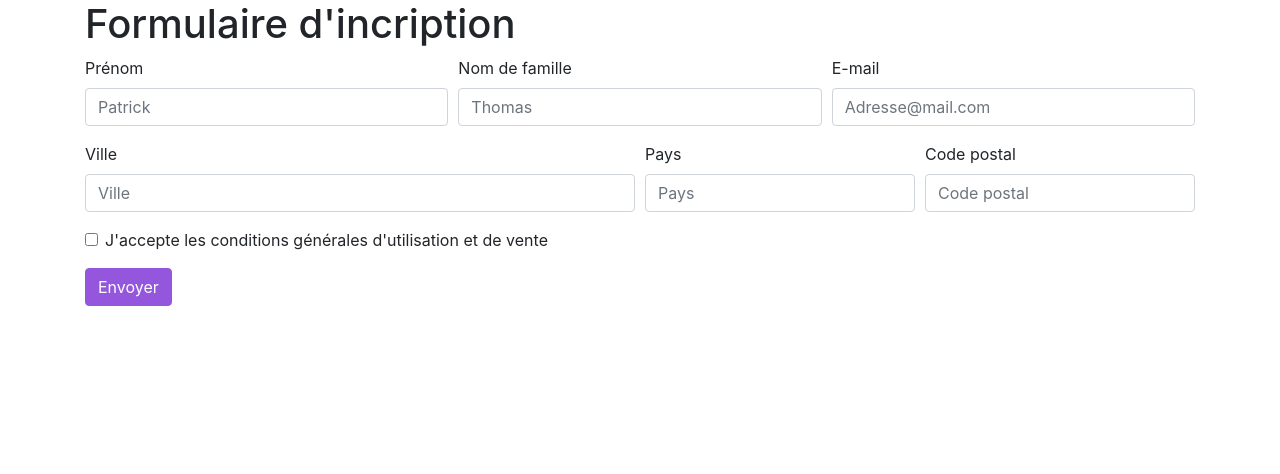
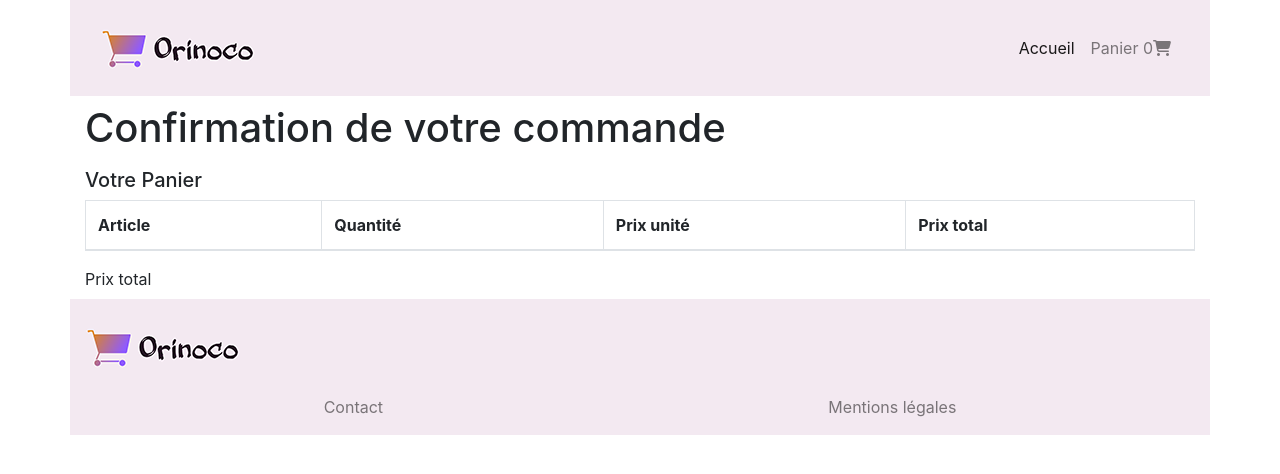
Before and after one commit to AnaelDamette/AnaelDamette_5_30_12_2020, a plain HTML site: page Frontend/html/commandeComplete.html in a window 1280 px wide. Drawn offline with nearby package versions, Linux system fonts and the light colour scheme; no server answers.

Commit message:
création page commandeComplete

```diff
--- a/Frontend/html/commandeComplete.html
+++ b/Frontend/html/commandeComplete.html
@@ -23,79 +23,75 @@
     <script type="module" src='../script.js'></script>
     <title>Commande complete, merci d'avoir commander sur Orinico</title>
 </head>
+
 <body>
-    <section class="container formulaire">
-        <h1>Formulaire d'incription</h1>
-        <form class="needs-validation" novalidate>
-            <div class="form-row">
-                <div class="col-md-4 mb-3">
-                    <label for="prenom">Prénom</label>
-                    <input type="text" class="form-control" id="prenom" placeholder="Patrick" required>
-                    <div class="valid-feedback">Ok !</div>
-                    <div class="invalid-feedback">Valeur incorrecte</div>
+    <header class="container bg-light">
+        <!-- navigation-->
+        <nav class="navbar navbar-light bg-light navbar-expand-md ">
+            <a class="navbar-brand" href="index.html"><img src="../image/logo_orinoco.png" alt="Le logo d'orinoco"></a>
+            <button class="navbar-toggler" type="button" data-toggle="collapse" data-target=#navbarSupportedContent
+                aria-controls="navbarSupportedContent" aria-expanded="false" aria-label="Toggle navigation">
+                <span class="navbar-toggler-icon"></span>
+            </button>
+            <div class="collapse navbar-collapse justify-content-end" id="navbarSupportedContent">
+                <ul class="navbar-nav mr-0 ">
+                    <li class="nav-item active">
+                        <a class="nav-link" href="index.html">Accueil</a>
+                    </li>
+                    <li class="nav-item cart">
+                        <a class="nav-link" href="panier.html">Panier <span>0</span><i class="fas fa-shopping-cart"></i>
+                        </a>
+                    </li>
+                </ul>
+            </div>
+        </nav>
+    </header>
+    <main>
+        <section class="container mt-2">
+            <h1>Confirmation de votre commande</h1>
+            <article>
+                <div>
+                    <p class="messageConfirmation"></p>
                 </div>
-                <div class="col-md-4 mb-3">
-                    <label for="nom">Nom de famille</label>
-                    <input type="text" class="form-control" id="nom" placeholder="Thomas" required>
-                    <div class="valid-feedback">Ok !</div>
-                    <div class="invalid-feedback">Valeur incorrecte</div>
-                </div>
-                <div class="col-md-4 mb-3">
-                    <label for="email">E-mail</label>
-                    <input type="email" class="form-control" id="mail" placeholder="Adresse@mail.com" required>
-                    <div class="valid-feedback">Ok !</div>
-                    <div class="invalid-feedback">Valeur incorrecte</div>
-                </div>
-            </div>
-            <div class="form-row">
-                <div class="col-md-6 mb-3">
-                    <label for="ville">Ville</label>
-                    <input type="text" class="form-control" id="ville" placeholder="Ville" required>
-                    <div class="valid-feedback">Ok !</div>
-                    <div class="invalid-feedback">Valeur incorrecte</div>
-                </div>
-                <div class="col-md-3 mb-3">
-                    <label for="pays">Pays</label>
-                    <input type="text" class="form-control" id="pays" placeholder="Pays" required>
-                    <div class="valid-feedback">Ok !</div>
-                    <div class="invalid-feedback">Valeur incorrecte</div>
-                </div>
-                <div class="col-md-3 mb-3">
-                    <label for="cp">Code postal</label>
-                    <input type="number" class="form-control" id="cp" placeholder="Code postal" required>
-                    <div class="valid-feedback">Ok !</div>
-                    <div class="invalid-feedback">Valeur incorrecte</div>
-                </div>
-            </div>
-            <div class="form-group">
-                <div class="form-check">
-                  <input class="form-check-input" type="checkbox" value="" id="cgu" required>
-                  <label class="form-check-label" for="cgu">J'accepte les conditions générales d'utilisation et de vente</label>
-                  <div class="invalid-feedback">Vous devez accepter les CGU pour continuer</div>
-                </div>
-            </div>
-            <button class="btn btn-primary" type="submit">Envoyer</button>
-        </form>
-    </section>
-    <script>
-      /*La fonction principale de ce script est d'empêcher l'envoi du formulaire si un champ a été mal rempli
-       *et d'appliquer les styles de validation aux différents éléments de formulaire*/
-      (function() {
-        'use strict';
-        window.addEventListener('load', function() {
-          let forms = document.getElementsByClassName('needs-validation');
-          console.log(forms);
-          let validation = Array.prototype.filter.call(forms, function(form) {
-            form.addEventListener('submit', function(event) {
-              if (form.checkValidity() === false) {
-                event.preventDefault();
-                event.stopPropagation();
-              }
-              form.classList.add('was-validated');
-            }, false);
-          });
-        }, false);
-      })();
-    </script>
+            </article>
+            <article>
+                <table class="table table-bordered">
+                    <thead>
+                        <tr>
+                            <h5>Votre Panier</h5>
+                        </tr>
+                        <tr>
+                            <th>Article</th>
+                            <th>Quantité</th>
+                            <th>Prix unité</th>
+                            <th>Prix total</th>
+                        </tr>
+                    </thead>
+                </table>
+                <tbody class="panierComplete"></tbody>
+                <tfooter>
+                    <tr>
+                        <th> Prix total</th>
+                        <th class="prixTotalConfirmation"></th>
+                    </tr>
+                </tfooter>
+            </article>
+        </section >
+    </main>
+    <!--footer-->
+    <footer class="container footer navbar navbar-light bg-light mt-2">
+        <a class="navbar-brand" href="index.html"><img src="../image/logo_orinoco.png" alt="Le logo d'orinoco"></a>
+        <div class="col-12">
+            <ul class="nav navbar-nav mr-auto text-center">
+                <li class="nav-item">
+                    <a class="nav-link" href="mailto:lemail.adresse.com">Contact</a>
+                </li>
+                <li class="nav-item">
+                    <a class="nav-link" href="#">Mentions légales</a>
+                </li>
+            </ul>
+        </div>
+    </footer>
 </body>
+
 </html>
--- a/Frontend/script.js
+++ b/Frontend/script.js
@@ -439,8 +439,12 @@ if (forms) {
         }
         let contact = new objetContact(prenom, nom, address, ville, mail);
         let cartItems = JSON.parse(localStorage.getItem("articleInCart"));
+        let products = [];
+        let commandeComplete = {
+            contact,
+            products,
+        };
         console.log(cartItems);
-        let products = [];
         tableauItems.forEach((cartItems) => {
             products.push(cartItems._id)
         })
@@ -448,14 +452,14 @@ if (forms) {
         return new Promise((resolve) => {
             let post = new XMLHttpRequest();
             post.onload = function () {
-                if (this.readyState == XMLHttpRequest.DONE && this.status == 201){
-                    let reponseServeur = JSON.parse(this.responseText);
-                    sessionStorage.setItem("numero commande", reponseServeur.orderId);
-                    resolve(reponseServeur);
-                }
+                //if (this.readyState == XMLHttpRequest.DONE && this.status == 201){
+                    //let reponseServeur = JSON.parse(this.responseText);
+                   // sessionStorage.setItem("numero commande", reponseServeur.orderId);
+                   // resolve(reponseServeur);
+               // }
             }
             post.open("POST", url +"/"+ "order");
-            post.send(contact, products);
+            post.send(commandeComplete);
         })
     })
 }
```
Also changed, not shown: Frontend/html/index.html (+0 -40 lines).
